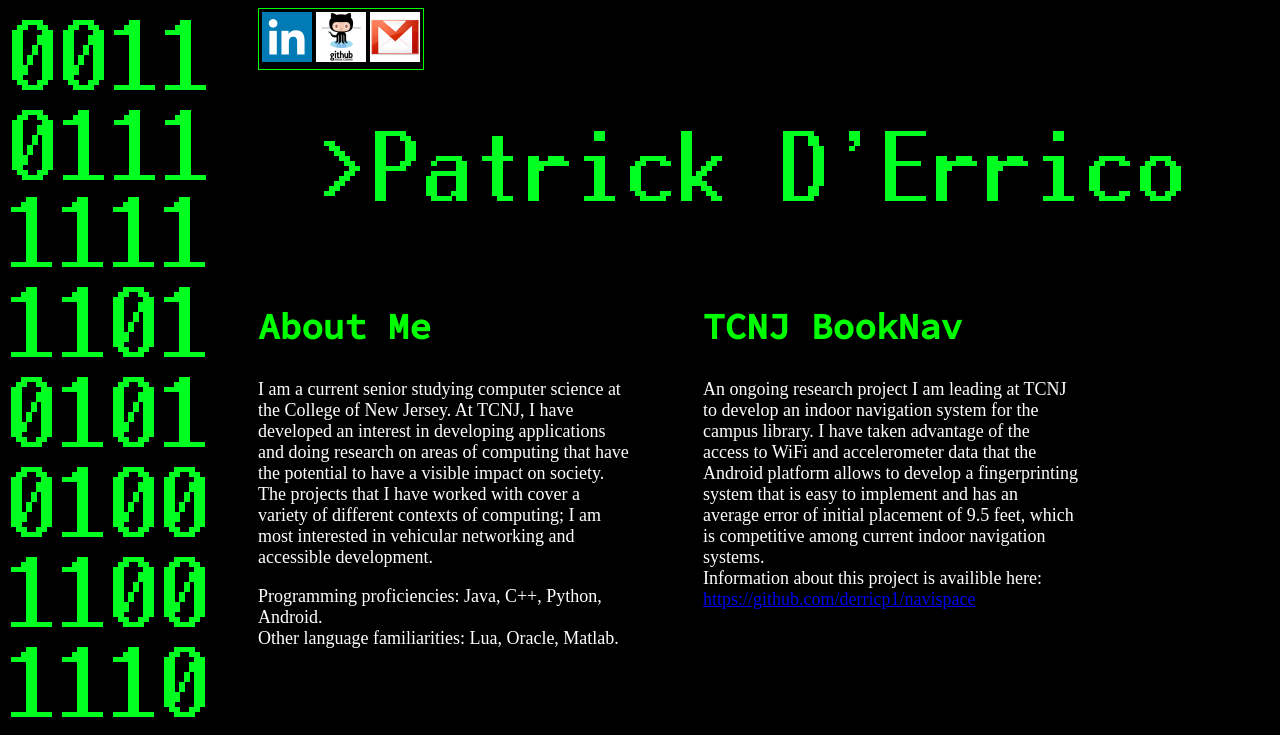
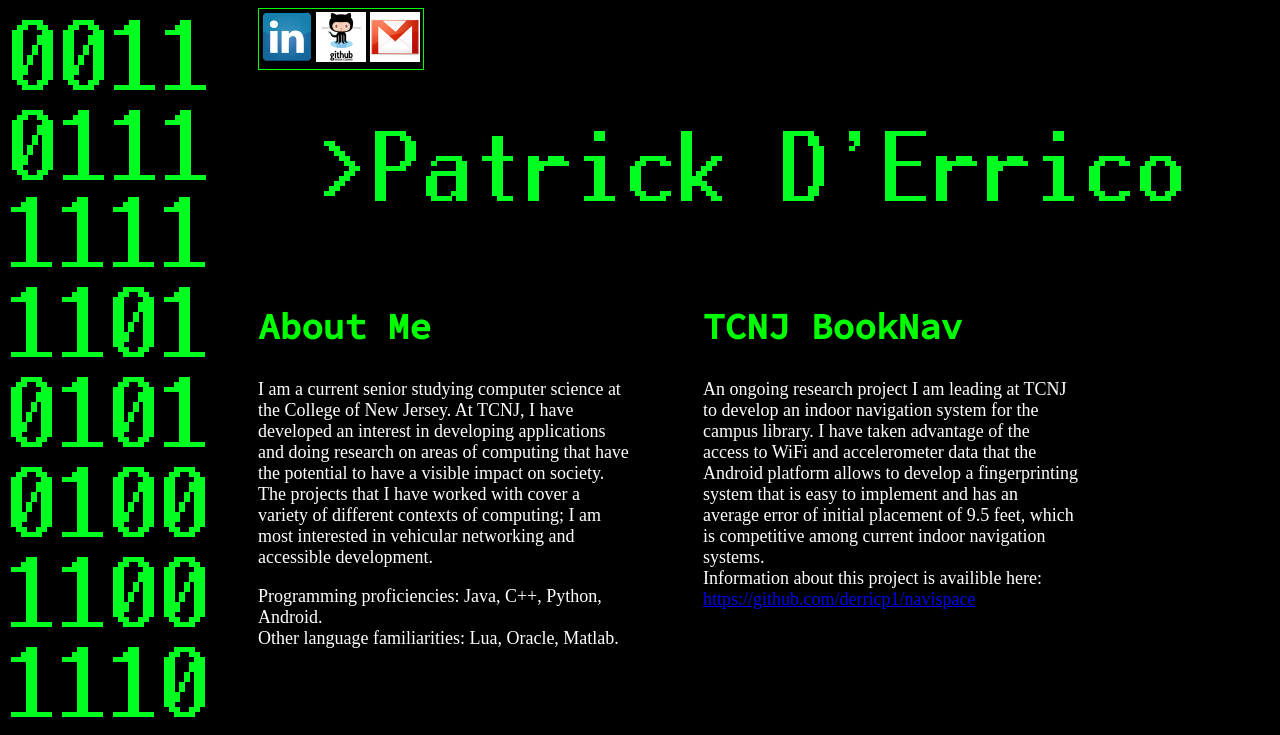
Before and after one commit to derricp1/derricp1.github.io, a plain HTML site: page index.html in a window 1280 px wide. Shown: the top 735 px of the page. Drawn offline with Linux system fonts and the light colour scheme.

Commit message:
cleaning

```diff
--- a/index.html
+++ b/index.html
@@ -72,7 +72,7 @@
 			<table class="tabl">
 				<tr>
 					<td>
-						<a href="http://www.linkedin.com/pub/patrick-d-errico/86/373/7a1"><img src="linkedin.png" style="border:0;" alt="linkedin" width="50" height="50"></a>
+						<a href="http://www.linkedin.com/pub/patrick-d-errico/86/373/7a1"><img src="li.png" style="border:0;" alt="linkedin" width="50" height="50"></a>
 					</td>
 					<td>
 						<a href="https://github.com/derricp1"><img src="github.png" style="border:0;" alt="github" width="50" height="50"></a>
```
Also changed, not shown: li.png (added), linkedin.png (deleted).
